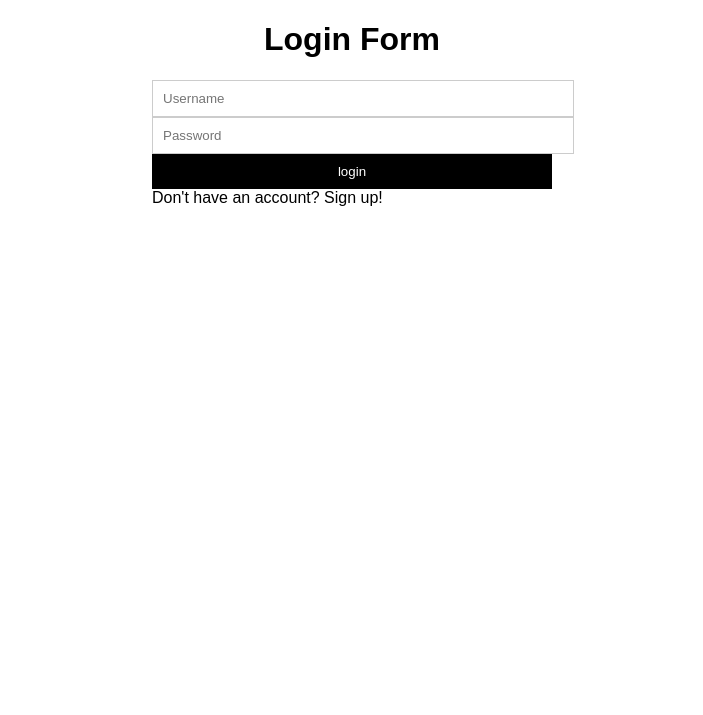
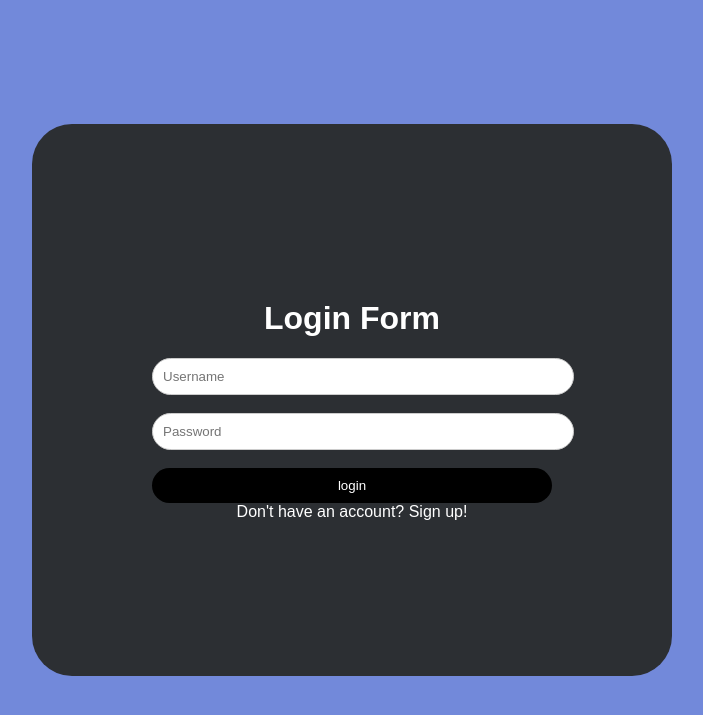
Before and after one commit to Matthew2319/2ITF_Grp5_ics2609_finalsproject, a PHP site: page /Login.php in a window 1280 px wide. Shown: the top 715 px of the page, without its empty margins (288-991 px from the left). Run offline with PHP 8.4, Linux system fonts and the light colour scheme.

Commit message:
modded css and login and sign up

```diff
--- a/Login.php
+++ b/Login.php
@@ -34,12 +34,15 @@ if(isset($_POST["submit"])){
 <link rel="stylesheet" href="style.css">
 </head>
 <body>
+<div class="square">
 <h1>Login Form</h1>
 <form action="login.php" method="post">
-<input type="text" name="username"  id= "username" placeholder="Username" required value="">
+<input type="text" name="username"  id= "username" placeholder="Username" required value=""><br> </br>
 <input type="password" name="password" id= "password" placeholder="Password" required value="">
+<br> </br>
 <input type="submit" value="login" name="submit">
 <a href="Signup.php">Don't have an account? Sign up!</a>
 </form>
+</div>
 </body>
 </html>
--- a/style.css
+++ b/style.css
@@ -2,10 +2,12 @@ body {
     font-family: sans-serif;
     margin: 0;
     padding: 0;
+    background-color: #7289DA;
   }
 
   h1 {
     text-align: center;
+    color:white;
   }
 
   form {
@@ -17,6 +19,7 @@ body {
     width: 100%;
     padding: 10px;
     border: 1px solid #ccc;
+    border-radius: 40px;
   }
 
   input[type="submit"] {
@@ -25,9 +28,30 @@ body {
     padding: 10px 20px;
     border: none;
     cursor: pointer;
+    border-radius: 40px;
+    text-align: center;
   }
 
   a {
     text-decoration: none;
-    color: #000;
+    color:white;
   }
+
+  .square {
+    display: flex;
+    flex-direction: column;
+    align-items: center;
+    justify-content: center;
+    height: 100vh;
+    position: relative;
+    text-align: center;
+    position: absolute;
+    top: 50%;
+    left: 50%;
+    transform: translate(-50%, -50%);
+    width: 50vw;
+    height: 69vh;
+    background-color: #2C2F33;
+    border-radius: 40px;
+    z-index: -1;
+  }
```
Also changed, not shown: Signup.php (+7 -5 lines).
